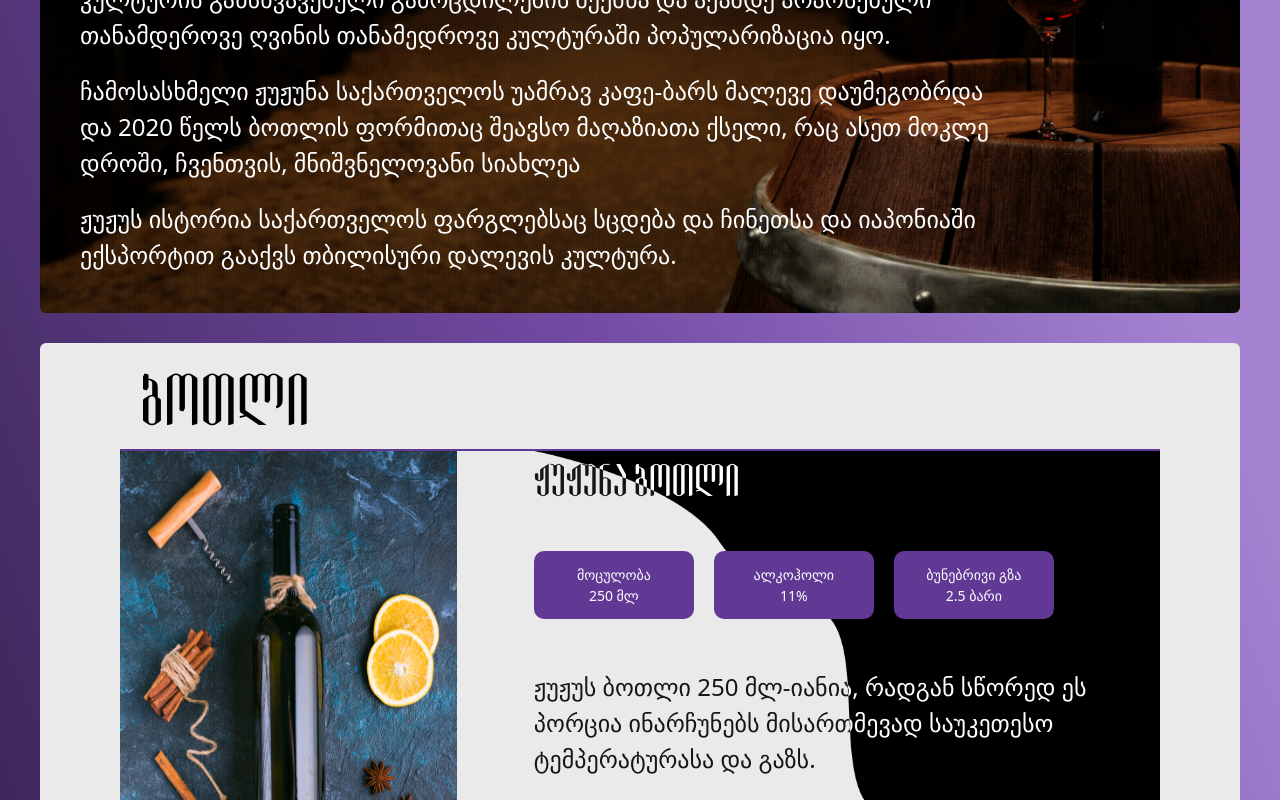
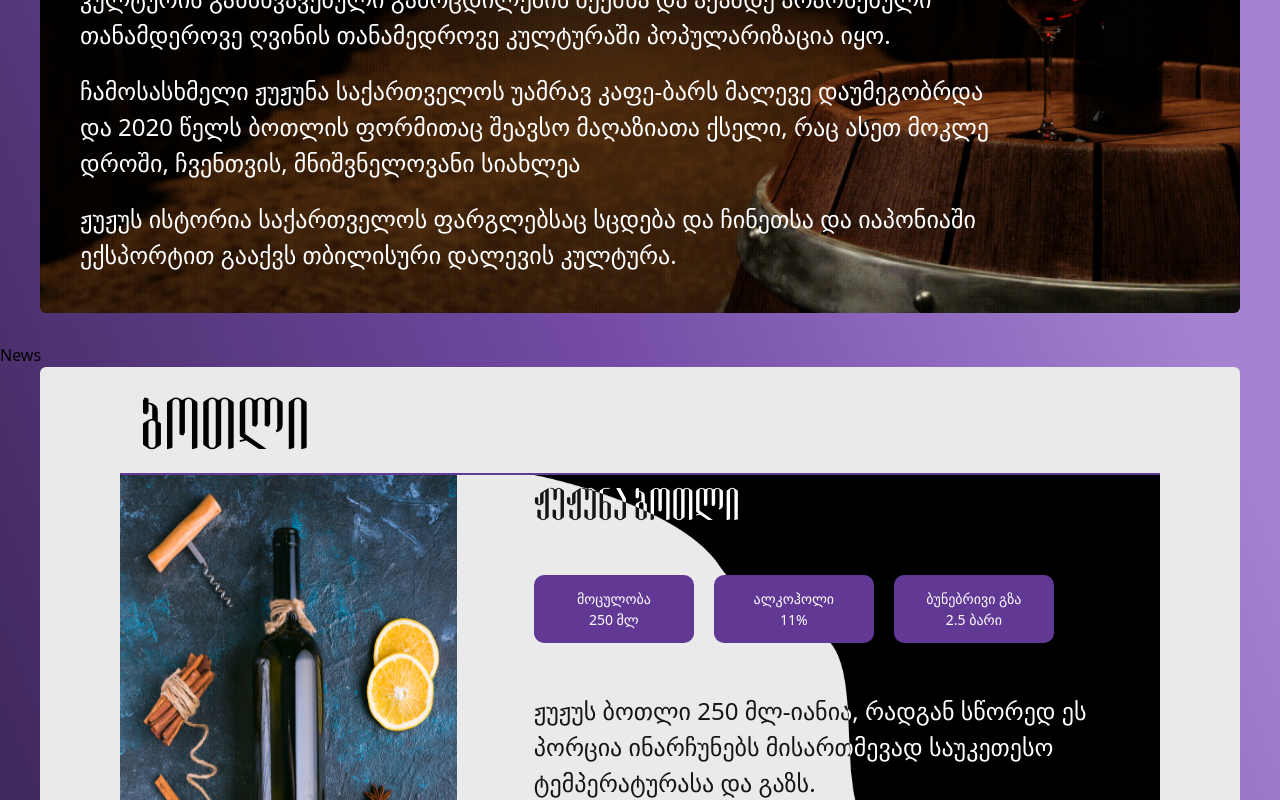
Before and after one commit to linesquad/jujuna, a React (Vite) app: page / in a window 1280 px wide. Shown: the part 1144-1944 px from the top of the page. Built offline with nearby package versions, Linux system fonts and the light colour scheme; no server answers; the database is empty.

Commit message:
add News.jsx
add just component bc not couse conflict

```diff
--- /dev/null
+++ b/src/components/landingComponents/News.jsx
@@ -0,0 +1,5 @@
+const News = () => {
+  return <div>News</div>;
+};
+
+export default News;
--- a/src/pages/Home.jsx
+++ b/src/pages/Home.jsx
@@ -4,6 +4,7 @@ import CocktailsComp from "../components/landingComponents/CocktailsComp";
 import Connect from "../components/landingComponents/Connect";
 import Hero from "../components/landingComponents/Hero";
 import MobileBar from "../components/landingComponents/MobileBar";
+import News from "../components/landingComponents/News";
 
 const Home = () => {
   return (
@@ -11,6 +12,7 @@ const Home = () => {
       <div className="bg-[linear-gradient(249deg,_#A583D1_22.95%,_#724AA4_46.44%,_#1E122E_93.06%)]">
         <Hero />
         <AboutUsComp />
+        <News />
         <Bottle />
         <CocktailsComp />
         <MobileBar />
```
